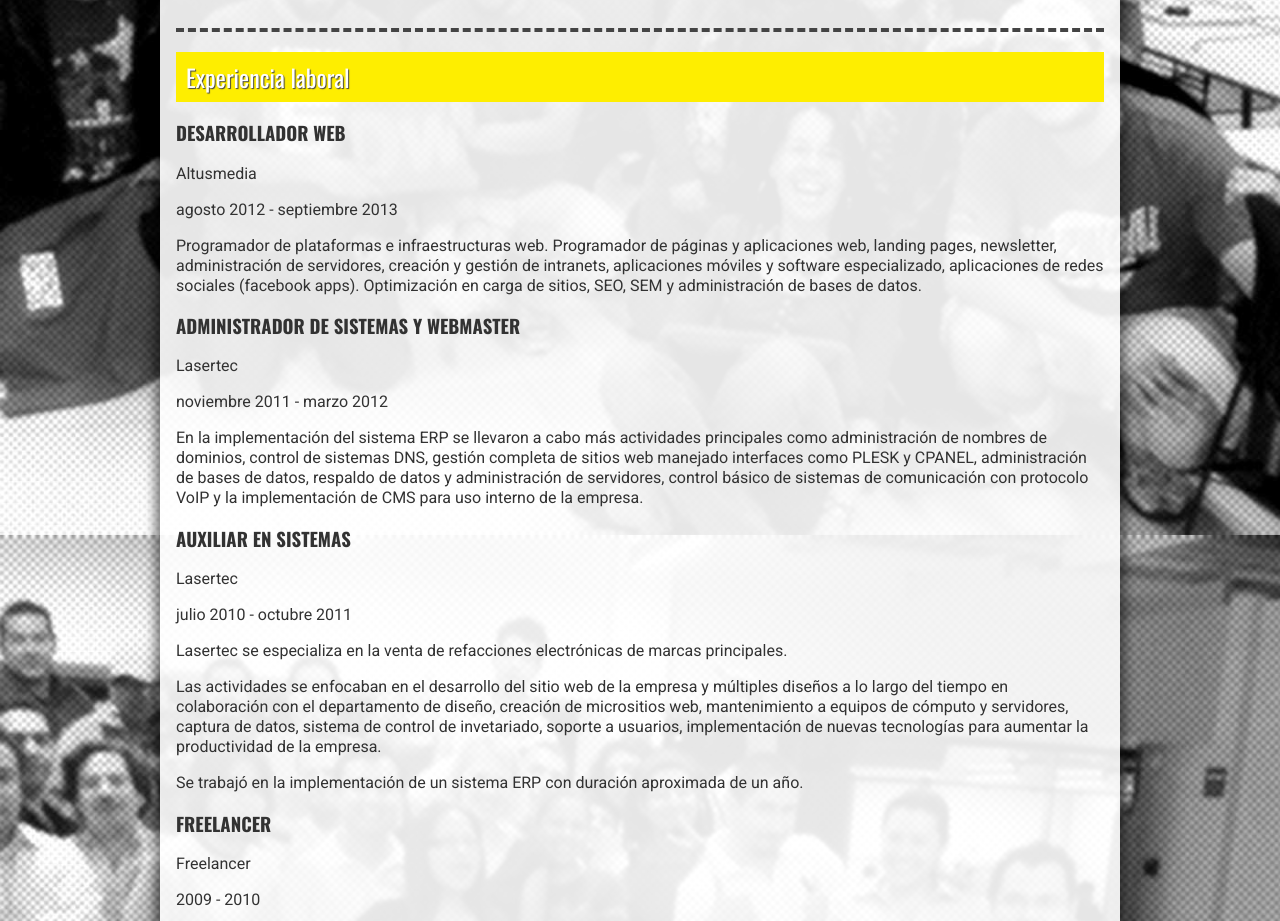
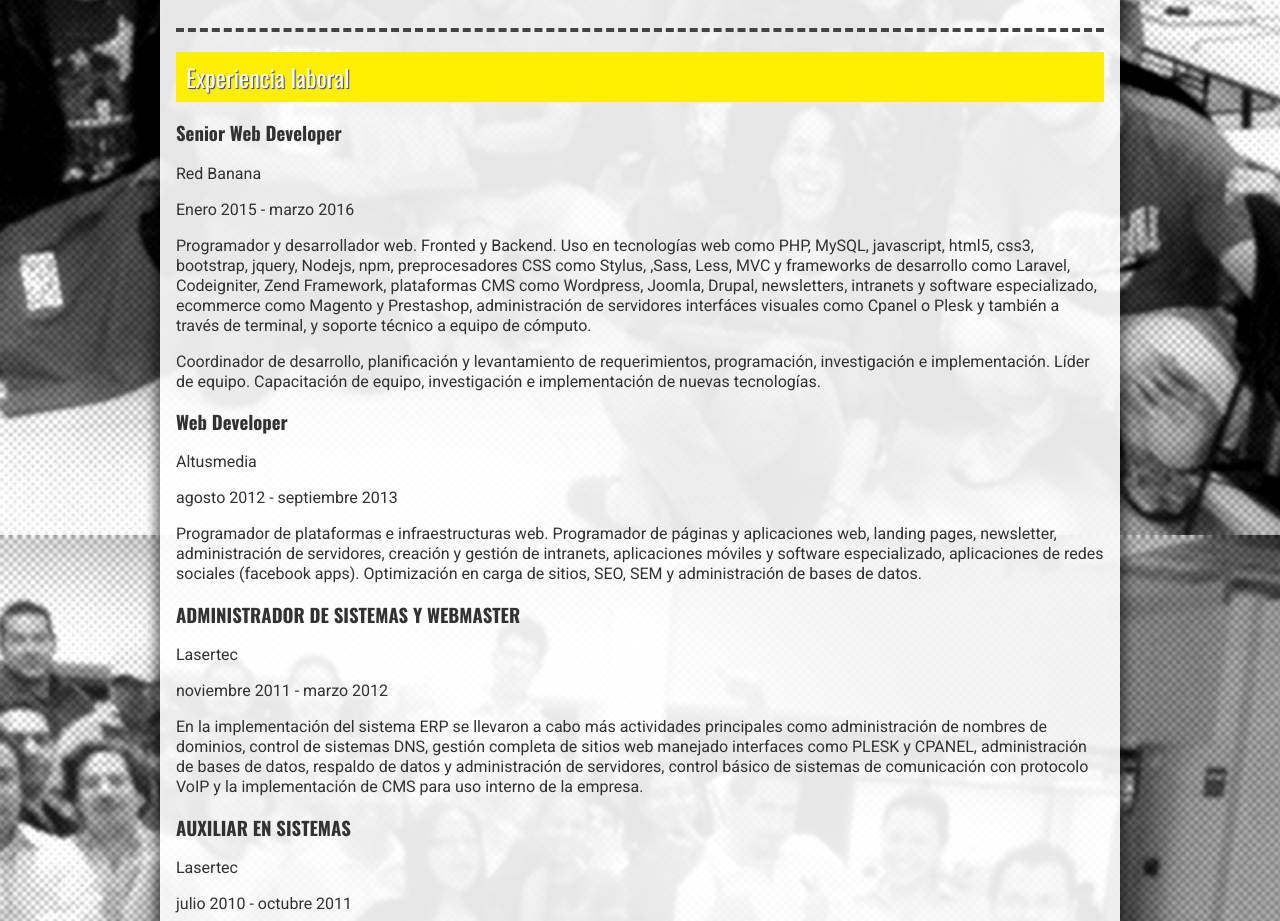
Before and after one commit to Foorasteroo/mkiramu.github.io, a website: page index.html in a window 1280 px wide. Shown: the part 1738-2659 px from the top of the page. Drawn offline with nearby package versions, Linux system fonts and the light colour scheme.

Commit message:
new job item added

```diff
--- a/index.html
+++ b/index.html
@@ -92,7 +92,14 @@
 			<section class="section">
 				<h2 class="section-title section-title--yellow">Experiencia laboral</h2>
 				<article>
-					<h3>DESARROLLADOR WEB</h3>
+					<h3>Senior Web Developer</h3>
+					<p>Red Banana</p>
+					<p>Enero 2015 - marzo 2016</p>
+					<p>Programador y desarrollador web. Fronted y Backend. Uso en tecnologías web como PHP, MySQL, javascript, html5, css3, bootstrap, jquery, Nodejs, npm, preprocesadores CSS como Stylus, ,Sass, Less,  MVC y frameworks de desarrollo como Laravel, Codeigniter, Zend Framework, plataformas CMS como Wordpress, Joomla, Drupal, newsletters,  intranets y software especializado, ecommerce como Magento y Prestashop, administración de servidores interfáces visuales como Cpanel o Plesk y también a través de terminal,  y soporte técnico a equipo de cómputo.</p>
+					<p>Coordinador de desarrollo, planificación y levantamiento de requerimientos, programación, investigación e implementación. Líder de equipo. Capacitación de equipo, investigación e implementación de nuevas tecnologías.</p>
+				</article>
+				<article>
+					<h3>Web Developer</h3>
 					<p>Altusmedia</p>
 					<p>agosto 2012 - septiembre 2013</p>
 					<p>Programador de plataformas e infraestructuras web. Programador de páginas y aplicaciones web, landing pages, newsletter, administración de servidores, creación y gestión de intranets, aplicaciones móviles y software especializado, aplicaciones de redes sociales (facebook apps). Optimización en carga de sitios, SEO, SEM y administración de bases de datos.</p>
```
